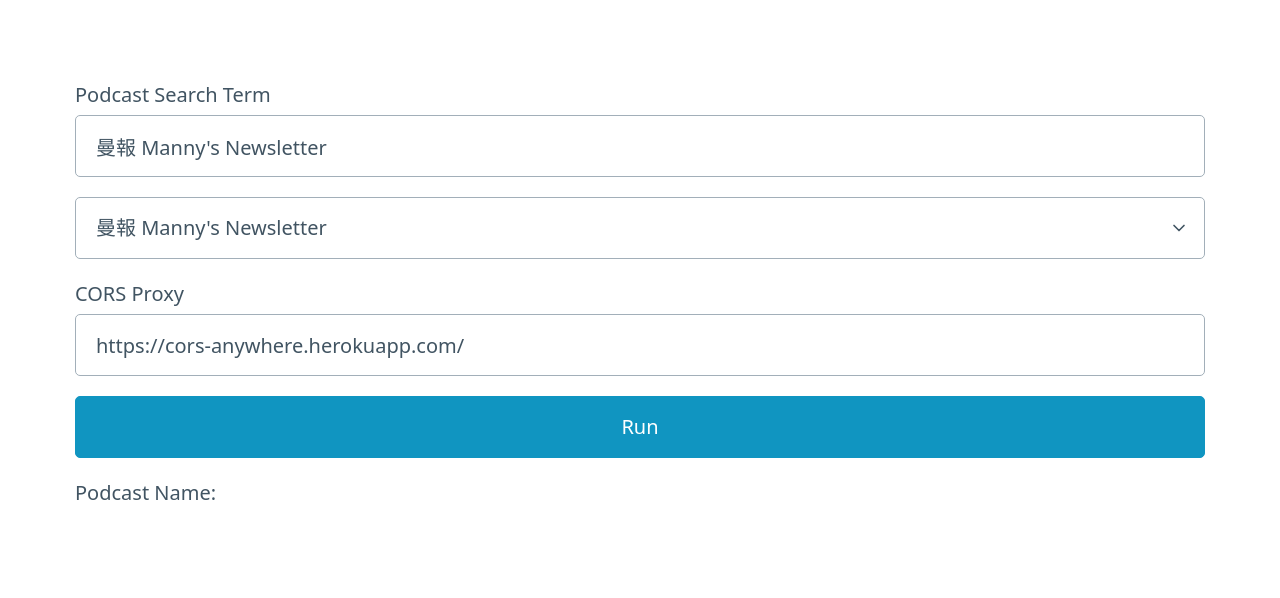
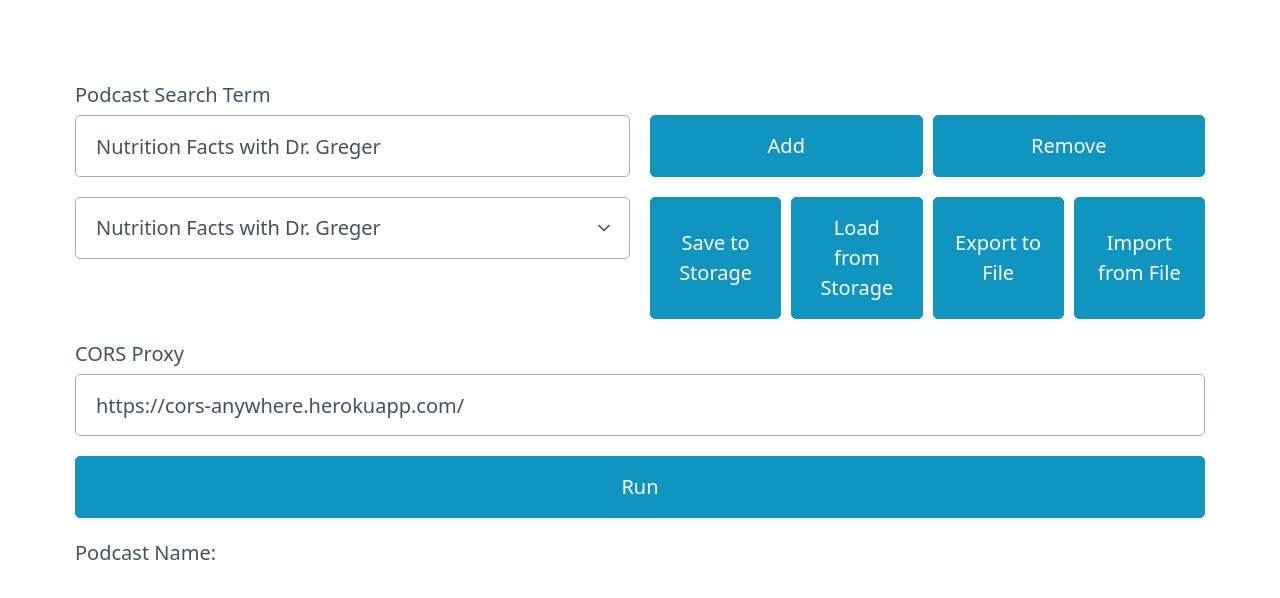
Before and after one commit to mindjoy2/apple_podcasts_extractor, a plain HTML site: page index.html in a window 1280 px wide. Drawn offline with nearby package versions, Linux system fonts and the light colour scheme.

Commit message:
Support external storage

```diff
--- a/index.html
+++ b/index.html
@@ -1,57 +1,53 @@
 <!DOCTYPE html>
 <html>
   <head>
-    <!-- Metadata and dependencies -->
     <meta charset="utf-8">
     <meta name="viewport" content="width=device-width, initial-scale=1" />
-
-    <!-- Page title -->
     <title>Apple Podcasts Extractor</title>
-
-    <!-- FileSaver.js: Used for saving files on the client-side -->
+    <!-- FileSaver.js for saving blobs as files -->
     <script src="https://cdnjs.cloudflare.com/ajax/libs/FileSaver.js/2.0.0/FileSaver.min.js"></script>
-
-    <!-- Pico CSS: Minimal CSS framework for styling -->
+    <!-- PicoCSS for simple styling -->
     <link rel="stylesheet" href="https://cdnjs.cloudflare.com/ajax/libs/picocss/1.5.10/pico.min.css">
   </head>
-
-  <body onload="option2input()">
+  <!-- Initialize app on page load -->
+  <body onload="initApp()">
     <main class="container">
-      <!-- Input for podcast search term -->
+      <!-- Podcast search section with add/remove buttons -->
+      <div class="grid">
+        <div>
           <label for="podcast_id">Podcast Search Term</label>
           <input type="text" id="podcast_id" name="podcast_id">
+        </div>
+        <div style="display: flex; align-items: flex-end; gap: 0.5rem;">
+          <!-- Add button to append the selected podcast to options -->
+          <button onclick="addPodcast()" style="margin-bottom: 1rem;">Add</button> <!-- manually increase from 0 to 1rem -->
+          <!-- Remove button to remove the selected podcast from options -->
+          <button onclick="removePodcast()" style="margin-bottom: 1rem;">Remove</button> <!-- manually increase from 0 to 1rem -->
+        </div>
+      </div>
 
-      <!-- Dropdown for built-in podcast options -->
+      <!-- Podcast select and storage management section -->
+      <div class="grid">
+        <div>
+          <!-- Dropdown for podcast selection -->
           <select id="builtin_id" onchange="chain_action()">
             <option selected disabled>Select Program</option>
-        <option value="曼報 Manny's Newsletter" selected="selected">曼報 Manny's Newsletter</option>
-        <option value="不明白播客">不明白播客</option>
-        <option value="范欽慧的自然書房">范欽慧的自然書房</option>
-        <option value="科技行腳">科技行腳</option>
-        <option value="后互联网时代的乱弹">后互联网时代的乱弹</option>
-        <option value="科技早知道">科技早知道</option>
-        <option value="三五环">三五环</option>
-        <option value="聽天下：天下雜誌Podcast">聽天下：天下雜誌Podcast</option>
-        <option value="T客播">T客播 TechPodcast</option>
-        <option value="塞掐">塞掐 Side Chat</option>
-        <option value="寶博朋友">寶博朋友說</option>
-        <option value="新聞真假掰">新聞真假掰</option>
-        <option value='硅谷101'>硅谷101</option>
-        <option value="枫言枫语">枫言枫语</option>
-        <option value="津津乐道">津津乐道</option>
-        <option value="科技聽IC">科技聽IC</option>
-        <option value="声动早咖啡">声动早咖啡</option>
-        <option value="未來雜貨電">未來雜貨電</option>
-        <option value="高效人生商學院">高效人生商學院</option>
-        <option value="半軟硬科技新聞">半軟硬科技新聞</option>
-        <option value="艾美講">艾美講 Amy蔣</option>
-        <option value="陳月卿">陳月卿 健康4.0</option>
-        <option value="Nutrition Facts with Dr. Greger">Nutrition Facts with Dr. Greger</option>
+            <option value="Nutrition Facts with Dr. Greger" selected="selected">Nutrition Facts with Dr. Greger</option>
             <option value="The Real Truth About Health">The Real Truth About Health</option>
-        <option value="聲活美學">聲活美學</option>
           </select>
+        </div>
+        <!-- Storage and file management buttons -->
+        <div style="display: flex; gap: 0.5rem;">
+          <button onclick="savePodcastsToStorage()">Save to Storage</button>
+          <button onclick="loadPodcastsFromStorage()">Load from Storage</button>
+          <button onclick="savePodcastsToFile()">Export to File</button>
+          <button onclick="importPodcastsFromFile()">Import from File</button>
+          <!-- Hidden file input for importing -->
+          <input type="file" id="fileInput" style="display: none;" onchange="handleFileImport()" accept=".json">
+        </div>
+      </div>
 
-      <!-- Input for CORS proxy URL -->
+      <!-- CORS proxy configuration -->
       <label for="cors_proxy">CORS Proxy</label>
       <input
         type="text"
@@ -59,45 +55,231 @@
         name="cors_proxy"
         value="https://cors-anywhere.herokuapp.com/"
       >
-
-      <!-- Button to start the podcast extraction -->
+      <!-- Run button to fetch podcasts -->
       <button onclick="run_it()">Run</button>
-
-      <!-- Display the selected podcast name -->
+      <!-- Display section for podcast info -->
       <p>
         Podcast Name: <em><span id="podcast_name"></span></em>
       </p>
-
-      <!-- Container where episodes will be listed -->
+      <!-- Container for episode listings -->
       <div id="episodes"></div>
     </main>
-
-    <!-- JavaScript Section -->
     <script>
       // Global variables
-      let proxy_api;
-      let id_download;
+      let proxy_api; // Stores the CORS proxy URL
+      let id_download; // Stores the ID of the element being downloaded
 
       /**
-       * Fetches podcast data from the iTunes search API, retrieves the feed,
-       * parses the XML, and extracts episode details.
-       *
-       * @param {string} search - The podcast search term.
-       * @returns {Promise<Array>} - An array with the status object and episode details.
+       * Initialize the app on load
+       * - Loads saved podcasts from local storage
+       * - Sets initial podcast selection
+       */
+      function initApp() {
+        // Load podcasts from local storage on startup
+        loadPodcastsFromStorage();
+        // Set initial podcast value from the select element
+        option2input();
+      }
+
+      /**
+       * Add the current podcast value to the select options
+       * - Gets podcast name from input field
+       * - Checks for duplicates before adding
+       */
+      function addPodcast() {
+        // Get the podcast name from the input field
+        const podcastName = document.getElementById("podcast_id").value.trim();
+        if (!podcastName) return; // Don't add empty values
+
+        const selectElement = document.getElementById("builtin_id");
+
+        // Check if podcast already exists to avoid duplicates
+        for (let i = 0; i < selectElement.options.length; i++) {
+          if (selectElement.options[i].value === podcastName) {
+            alert("This podcast is already in your list");
+            return;
+          }
+        }
+
+        // Create and add new option
+        const newOption = document.createElement("option");
+        newOption.value = podcastName;
+        newOption.text = podcastName;
+        selectElement.add(newOption);
+
+        // Select the newly added option
+        selectElement.value = podcastName;
+      }
+
+      /**
+       * Remove the selected podcast from options
+       * - Removes podcast that matches input value
+       * - Updates selection after removal
+       */
+      function removePodcast() {
+        const podcastName = document.getElementById("podcast_id").value.trim();
+        if (!podcastName) return;
+
+        const selectElement = document.getElementById("builtin_id");
+
+        // Find and remove the option
+        for (let i = 0; i < selectElement.options.length; i++) {
+          if (selectElement.options[i].value === podcastName) {
+            selectElement.remove(i);
+            break;
+          }
+        }
+
+        // Select the first option if available
+        if (selectElement.options.length > 0) {
+          selectElement.selectedIndex = 0;
+          option2input();
+        } else {
+          document.getElementById("podcast_id").value = "";
+        }
+      }
+
+      /**
+       * Save podcasts to local storage
+       * - Collects all podcast options
+       * - Stores as JSON in localStorage
+       */
+      function savePodcastsToStorage() {
+        const selectElement = document.getElementById("builtin_id");
+        const podcasts = [];
+
+        // Skip the first disabled option if present
+        const startIndex = selectElement.options[0].disabled ? 1 : 0;
+
+        // Collect all podcast options
+        for (let i = startIndex; i < selectElement.options.length; i++) {
+          podcasts.push({
+            value: selectElement.options[i].value,
+            text: selectElement.options[i].text
+          });
+        }
+
+        // Save to localStorage
+        localStorage.setItem("savedPodcasts", JSON.stringify(podcasts));
+        alert("Podcasts saved to browser storage");
+      }
+
+      /**
+       * Load podcasts from local storage
+       * - Retrieves saved podcasts
+       * - Adds them to the select element
+       */
+      function loadPodcastsFromStorage() {
+        const savedPodcasts = localStorage.getItem("savedPodcasts");
+        if (!savedPodcasts) return;
+
+        const podcasts = JSON.parse(savedPodcasts);
+        addPodcastsToSelect(podcasts);
+      }
+
+      /**
+       * Save podcasts to a downloadable file
+       * - Collects all podcast options
+       * - Creates a JSON file for download
+       */
+      function savePodcastsToFile() {
+        const selectElement = document.getElementById("builtin_id");
+        const podcasts = [];
+
+        // Skip the first disabled option if present
+        const startIndex = selectElement.options[0].disabled ? 1 : 0;
+
+        // Collect all podcast options
+        for (let i = startIndex; i < selectElement.options.length; i++) {
+          podcasts.push({
+            value: selectElement.options[i].value,
+            text: selectElement.options[i].text
+          });
+        }
+
+        // Create a blob and save it as a file
+        const blob = new Blob([JSON.stringify(podcasts, null, 2)], {type: "application/json"});
+        saveAs(blob, "my_podcasts.json");
+      }
+
+      /**
+       * Trigger file import dialog
+       * - Clicks the hidden file input
+       */
+      function importPodcastsFromFile() {
+        document.getElementById("fileInput").click();
+      }
+
+      /**
+       * Handle file import after file selection
+       * - Reads the selected JSON file
+       * - Adds the podcasts to the select element
+       */
+      function handleFileImport() {
+        const fileInput = document.getElementById("fileInput");
+        const file = fileInput.files[0];
+
+        if (file) {
+          const reader = new FileReader();
+          reader.onload = function(e) {
+            try {
+              const podcasts = JSON.parse(e.target.result);
+              addPodcastsToSelect(podcasts);
+              alert("Podcasts imported successfully");
+            } catch (error) {
+              alert("Error importing podcasts: Invalid file format");
+            }
+          };
+          reader.readAsText(file);
+        }
+
+        // Reset file input
+        fileInput.value = "";
+      }
+
+      /**
+       * Helper function to add podcasts to select element avoiding duplicates
+       * - Takes array of podcast objects
+       * - Adds only new podcasts to the select element
+       */
+      function addPodcastsToSelect(podcasts) {
+        const selectElement = document.getElementById("builtin_id");
+        const existingValues = new Set();
+
+        // Get existing values
+        for (let i = 0; i < selectElement.options.length; i++) {
+          existingValues.add(selectElement.options[i].value);
+        }
+
+        // Add new podcasts avoiding duplicates
+        podcasts.forEach(podcast => {
+          if (!existingValues.has(podcast.value)) {
+            const option = document.createElement("option");
+            option.value = podcast.value;
+            option.text = podcast.text || podcast.value;
+            selectElement.add(option);
+            existingValues.add(podcast.value);
+          }
+        });
+      }
+
+      /**
+       * Backend function to search and fetch podcast data
+       * - Searches iTunes API for podcast
+       * - Parses XML feed to extract episodes
+       * - Returns array of episode information
        */
       async function my_backend(search) {
-        // Ensure a search term is provided
+        // Validate search term
         if (!search)
           return [{ status: "error", reason: "lack of album" }];
 
-        // Construct the iTunes search URL using the provided search term
+        // Construct iTunes search URL
         const url = `https://itunes.apple.com/search?term=${search}&country=US`;
+        proxy_api = document.getElementById("cors_proxy").value;
 
-        // Get the CORS proxy URL from the input field
-        proxy_api = document.getElementById("cors_proxy").value;
+        // Fetch search results
         let status;
-
-        // Fetch the search results via the proxy
         try {
           const response = await fetch(proxy_api + url, { method: "GET" });
           status = await response.json();
@@ -105,16 +287,15 @@
           return [{ status: "error", reason: "failed url or network" }];
         }
 
-        // Check if any results were returned
+        // Process search results
         const count = status["resultCount"] || 0;
         const results = status["results"];
-
         if (count === 0) {
           return [{ status: "error", reason: "failed album" }];
         }
 
+        // Find matching podcast
         let feed_url, album_title;
-        // Loop through the results to find a matching track name
         for (let result of results) {
           if (result["trackName"].includes(search)) {
             feed_url = result["feedUrl"];
@@ -123,8 +304,8 @@
           }
         }
 
+        // Fetch podcast feed XML
         let xml;
-        // Attempt to fetch the podcast RSS feed via the proxy
         try {
           const res0 = await fetch(proxy_api + feed_url, { method: "GET" });
           xml = await res0.text();
@@ -132,21 +313,17 @@
           return [{ status: "error", reason: "failed feed url or network" }];
         }
 
-        // Parse the XML feed
+        // Parse XML to extract episodes
         const parser = new DOMParser();
         const htmlDoc = parser.parseFromString(xml, "text/xml");
-
-        // Select all episodes from the feed
         const CSS_TRACKS = "rss channel item";
         const tracks = htmlDoc.querySelectorAll(CSS_TRACKS);
+
+        // Extract episode information
         let info = [];
-
-        // Extract episode details for each track
         for (let track of tracks) {
           let title = track.querySelector("title").innerHTML;
-          // Remove CDATA markers if present
           title = title.replace("<![CDATA[", "").replace("]]>", "");
-
           info.push({
             title: title,
             date: track.querySelector("pubDate").innerHTML,
@@ -154,12 +331,12 @@
           });
         }
 
-        // Return an error if no episodes were found
+        // Validate results
         if (!info.length) {
           return [{ status: "error", reason: "invalid album" }];
         }
 
-        // Prepend the status info (including album name) to the episodes array
+        // Add status and album info
         const program_status = { status: "ok", albumName: album_title };
         info = [program_status, ...info];
 
@@ -167,50 +344,51 @@
       }
 
       /**
-       * Main function to run the podcast extraction and render episodes.
+       * Fetch and display podcast episodes
+       * - Retrieves podcast data
+       * - Creates and populates episode list
        */
       async function run_it() {
-        // Retrieve the podcast search term from the input field
         const podcast_id = document.getElementById("podcast_id").value;
         const episodes = document.getElementById("episodes");
 
-        // Clear previous episode list and show a loading message
+        // Clear previous episodes
         episodes.innerHTML = "";
+
+        // Show loading indicator
         const episode_hint = document.createElement("div");
         episodes.appendChild(episode_hint);
         episode_hint.innerText = "loading...";
 
-        // Fetch podcast and episode data
+        // Fetch podcast data
         const podcast = await my_backend(podcast_id);
-
-        // Update the UI with the podcast name
         document.getElementById("podcast_name").innerText =
           podcast[0].albumName;
 
-        // Remove the loading message
+        // Remove loading indicator
         const episode_tmp = document.querySelector("#episodes div");
         episodes.removeChild(episode_tmp);
 
-        // Loop through episodes (excluding the first status object) and display each one
+        // Create episode list items
         podcast.slice(1).forEach((episode) => {
-          // Create a list item for the episode
+          // Create list item container
           const episode_li = document.createElement("li");
           episode_li.setAttribute("class", "grid");
 
-          // Create a clickable link for the episode title
+          // Create episode link
           const episode_anchor = document.createElement("a");
           episode_anchor.setAttribute("href", episode.url);
           episode_anchor.setAttribute("target", "_blank");
           episode_anchor.innerText = episode.title;
           episode_li.appendChild(episode_anchor);
 
-          // Create a span to show the publication date
+          // Create date display
           const episode_span = document.createElement("span");
           episode_span.setAttribute("style", "color: #999;");
           episode_span.innerText = episode.date;
           episode_li.appendChild(episode_span);
 
-          // Create a download button for the episode
+          // Create download button
           const episode_button = document.createElement("button");
           episode_button.setAttribute("id", episode.title);
           episode_button.setAttribute(
@@ -218,13 +396,13 @@
             "width: auto; margin-right: 0; margin-left: auto;"
           );
 
-          // Determine file extension based on the episode URL
+          // Determine file extension
           let filename_with_ext = episode.title + ".m4a";
           if (episode.url.includes(".mp3")) {
             filename_with_ext = episode.title + ".mp3";
           }
 
-          // Attach the click event to download the episode using fetch
+          // Set download handler
           episode_button.onclick = function (evt) {
             downloadUsingFetch(
               proxy_api + episode.url,
@@ -235,16 +413,13 @@
 
           episode_button.innerText = "download";
           episode_li.appendChild(episode_button);
-
-          // Append the episode list item to the episodes container
           episodes.appendChild(episode_li);
         });
       }
 
       /**
-       * Updates the download progress displayed on the button.
-       *
-       * @param {Object} param0 - Object containing loaded and total bytes.
+       * Update download progress
+       * - Calculates and displays percentage
        */
       function progress({ loaded, total }) {
         const elProgress = document.getElementById(id_download);
@@ -252,35 +427,30 @@
       }
 
       /**
-       * Downloads a file using the Fetch API with progress tracking.
-       *
-       * @param {string} FILE_URL - URL of the file to download.
-       * @param {string} filename - Filename to save as.
-       * @param {Event} evt - The click event object.
+       * Download file with progress tracking
+       * - Fetches file with progress updates
+       * - Saves file using FileSaver.js
        */
       async function downloadUsingFetch(FILE_URL, filename, evt) {
-        // Set the download element ID from the button's ID attribute
+        // Get target element ID for progress updates
         id_download = evt.target.getAttribute("id");
-
         const elProgress = document.getElementById(id_download);
         elProgress.innerHTML = "start processing...";
 
-        // Fetch the file from the URL
+        // Fetch file
         const myFile = await fetch(FILE_URL);
         const contentLength = myFile.headers.get("content-length");
         const total = parseInt(contentLength, 10);
         let loaded = 0;
 
-        // Create a new response with a ReadableStream to monitor progress
+        // Create response with progress tracking
         const res = new Response(
           new ReadableStream({
             async start(controller) {
               const reader = myFile.body.getReader();
-
               while (true) {
                 const { done, value } = await reader.read();
                 if (done) break;
-
                 loaded += value.byteLength;
                 progress({ loaded, total });
                 controller.enqueue(value);
@@ -290,13 +460,14 @@
           })
         );
 
-        // Convert the stream to a blob and trigger the file download
+        // Save the file
         const myBlob = await res.blob();
         saveAs(myBlob, filename);
       }
 
       /**
-       * Sets the podcast search input based on the built-in dropdown selection.
+       * Copy selected podcast to input field
+       * - Updates the input field with selected value
        */
       function option2input() {
         document.getElementById("podcast_id").value =
@@ -304,7 +475,8 @@
       }
 
       /**
-       * Chains the actions: updates the input field and then runs the extraction.
+       * Update input and run search
+       * - Called when podcast is selected from dropdown
        */
       function chain_action() {
         option2input();
```
Lines whose indentation alone changed are shown as unchanged.
